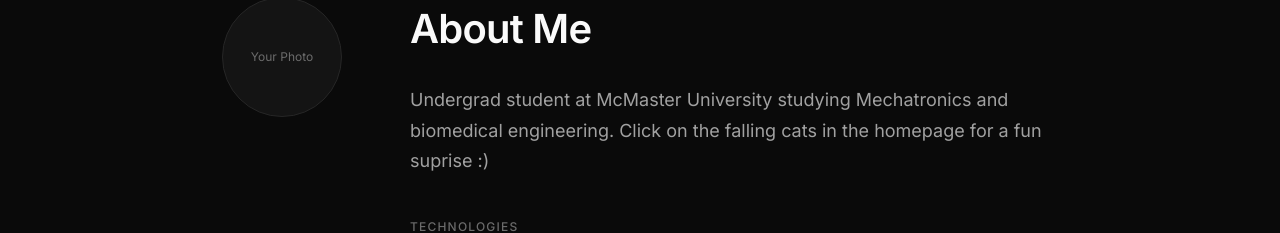
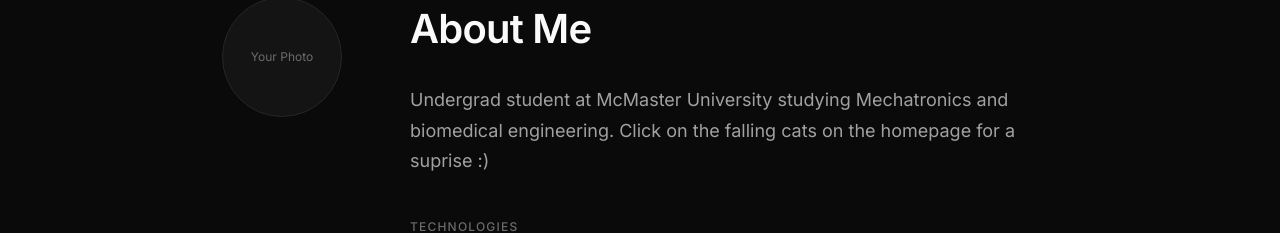
Before and after one commit to Greeesysalad/portfolio, a React (Vite) app: page /#home in a window 1280 px wide. Both pictures are taken after a click on the button "About". Shown: the part 147-380 px from the top of the page. Built offline with nearby package versions, Linux system fonts and the light colour scheme; a web font is replaced by a local one.

Commit message:
bio wording change

```diff
--- a/src/pages/About.tsx
+++ b/src/pages/About.tsx
@@ -28,8 +28,8 @@
           <h2>About Me</h2>
           <p className="bio">
             Undergrad student at McMaster University studying Mechatronics and
-            biomedical engineering. Click on the falling cats in the homepage for
-            a fun suprise {":)"}
+            biomedical engineering. Click on the falling cats on the homepage for
+            a suprise {":)"}
           </p>
           <div className="tech-stack">
             <h3>Technologies</h3>
```
